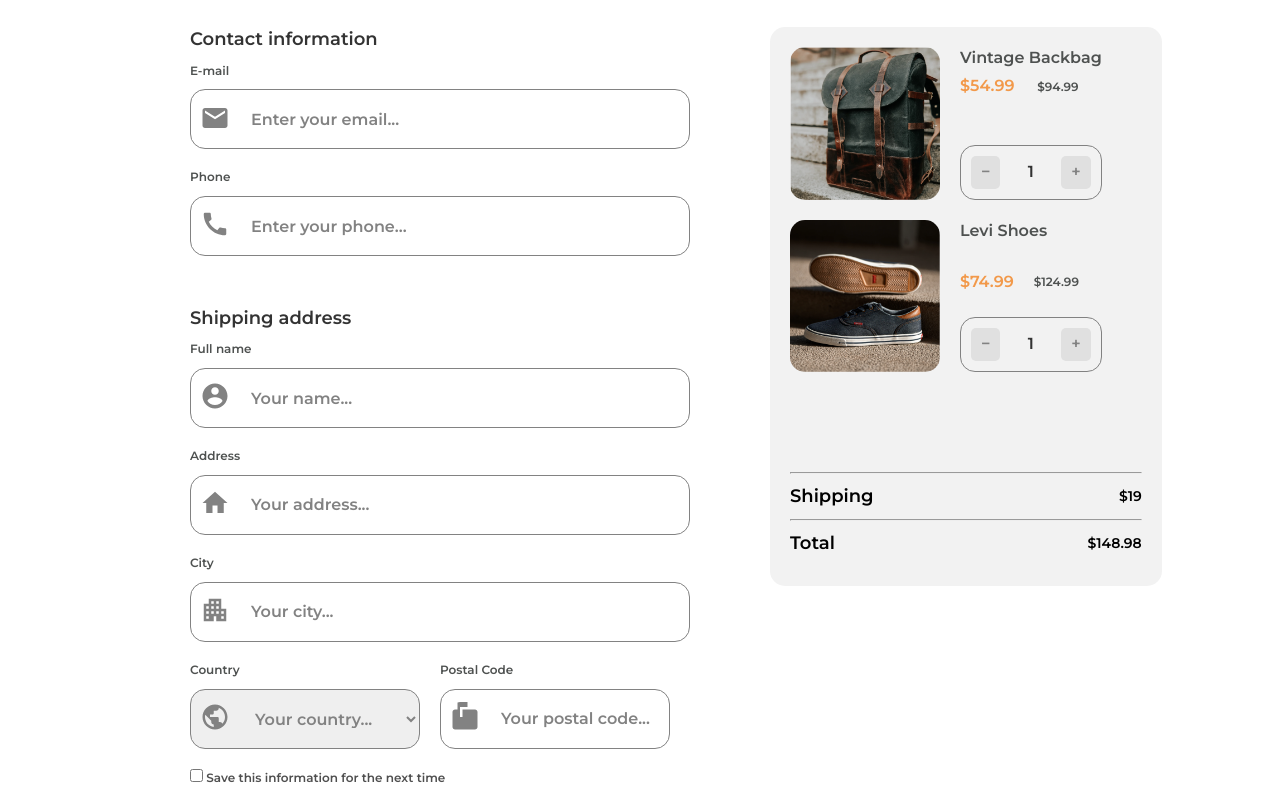
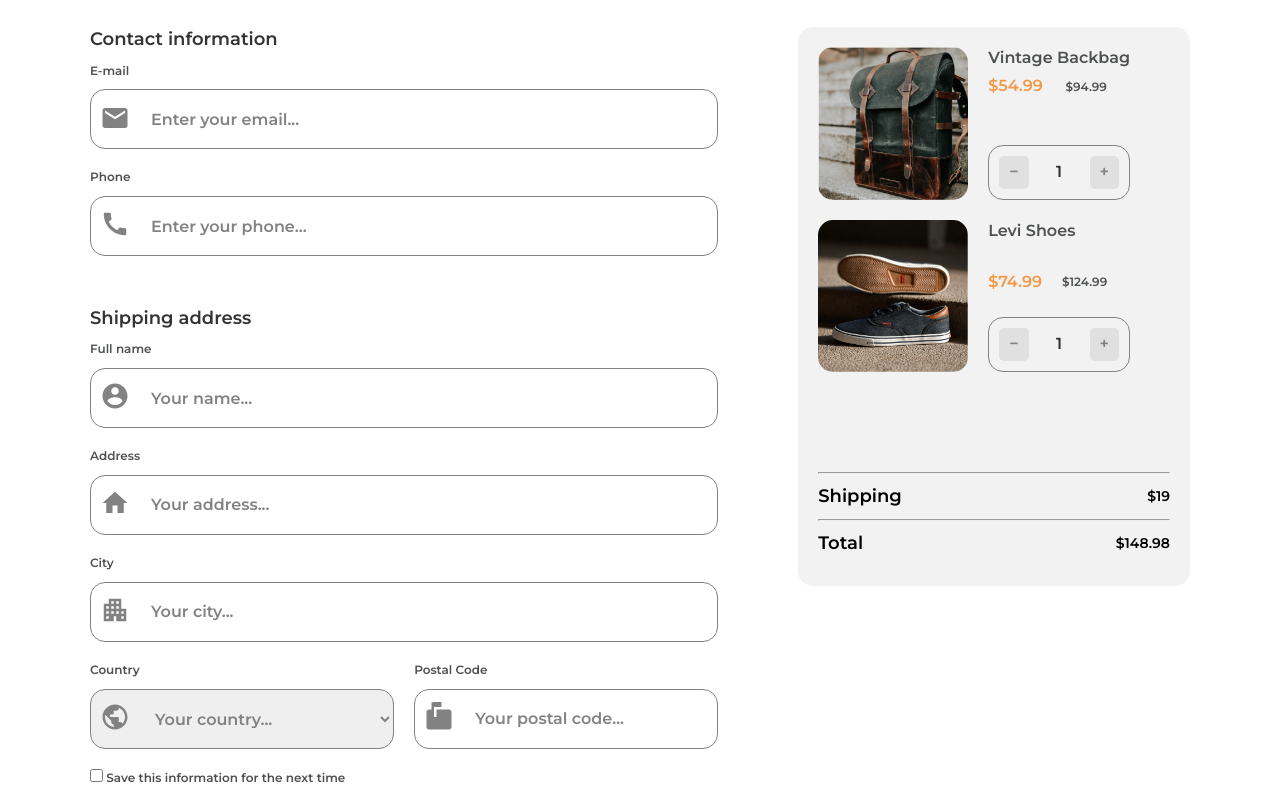
Before and after one commit to fedehub93/checkout-page, a website: page index.html in a window 1280 px wide. Shown: the part 113-903 px from the top of the page. Drawn offline with Linux system fonts and the light colour scheme.

Commit message:
Feature modifiche varie

```diff
--- a/sass/_base.scss
+++ b/sass/_base.scss
@@ -25,7 +25,7 @@ html {
 }
 
 body {
-    width: 100rem;
+    max-width: 120rem;
     margin: 0 auto;
     padding: 5rem;
     line-height: 1.4;
--- a/sass/_components.scss
+++ b/sass/_components.scss
@@ -68,7 +68,8 @@ select,
 .input-row {
   & .input-group {
     margin-bottom: 0;
-    margin-right: 2rem;
+
+    &:not(:last-child) { margin-right: 2rem; }
   }
 }
 
```
Also changed, not shown: css/style.css.
